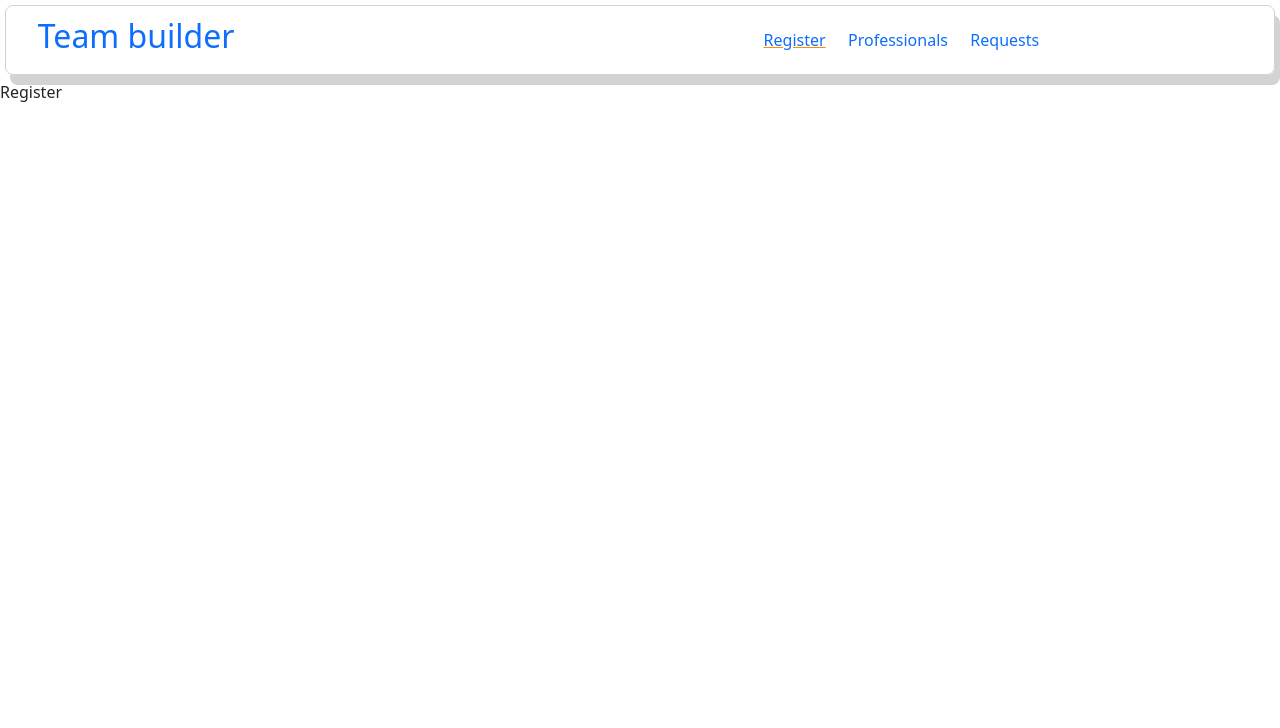
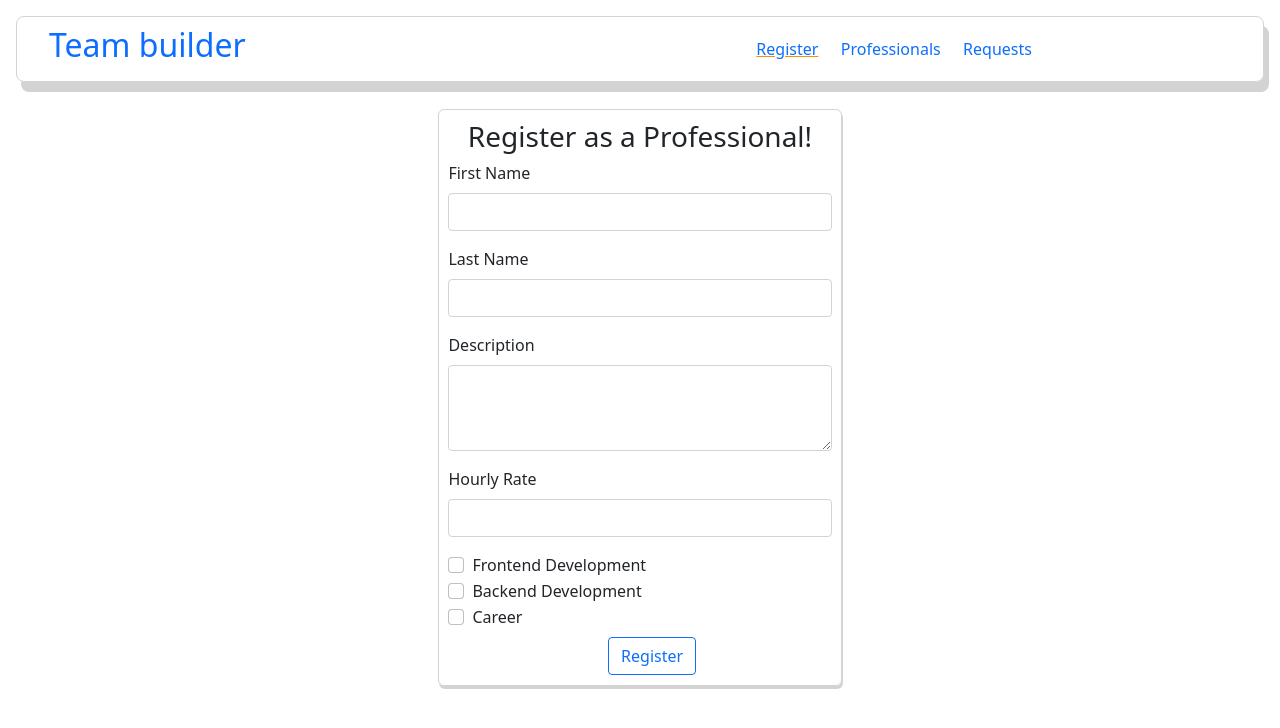
Before and after one commit to hero931/team-builder, a Vue app: page /register in a window 1280 px wide. Shown: the top 728 px of the page. Built offline with nearby package versions, Linux system fonts and the light colour scheme.

Commit message:
form have been updated

```diff
--- a/src/App.vue
+++ b/src/App.vue
@@ -1,5 +1,5 @@
 <template>
-    <div class="box">
+    <div>
         <div class="nav"><the-header></the-header></div>
         <router-view></router-view>
     </div>
@@ -19,22 +19,14 @@ export default {
         font-family: "Roboto", sans-serif;
     }
 
-    .box {
-        display: grid;
-        grid-template-columns: repeat(4, 25%);
-        grid-template-rows: 5rem 10rem 10rem;
-        grid-template-areas:
-            "alef alef alef alef"
-            "bet bet bet gimel"
-            "dal dal dal dal";
-    }
 
     .nav {
+        display: grid;
         border: 1px solid lightgray;
-        grid-area: alef;
         border-radius: 8px;
-        margin: 0.3rem;
+        margin: 1rem;
         box-shadow: 5px 10px lightgray;
+        grid-template-rows: 4rem;
     }
 
 
--- /dev/null
+++ b/src/components/profs/ProfForm.vue
@@ -0,0 +1,67 @@
+<template>
+        <form @submit.prevent="submitForm">
+            <div class="mb-3">
+                <label for="firstname" class="form-label">First Name</label>
+                <input type="text" class="form-control" id="firstname" v-model.trim="firstName" />
+            </div>
+            <div class="mb-3">
+                <label for="lastname" class="form-label">Last Name</label>
+                <input type="text" class="form-control" id="lastname" v-model.trim="lastName" />
+            </div>
+            <div class="mb-3">
+                <label for="description" class="form-label">Description</label>
+                <textarea type="text" class="form-control" id="description" rows="3" v-model.trim="description"></textarea>
+            </div>
+            <div class="mb-3">
+                <label for="rate" class="form-label">Hourly Rate</label>
+                <input type="number" class="form-control" id="rate" v-model.number="rate" />
+            </div>
+            <div class="form-check">
+                <input class="form-check-input" type="checkbox" value="frontend" id="frontend" v-model="areas" />
+                <label class="form-check-label" for="frontend">
+                    Frontend Development
+                </label>
+            </div>
+            <div class="form-check">
+                <input class="form-check-input" type="checkbox" value="backend" id="backend" v-model="areas" />
+                <label class="form-check-label" for="backend">
+                    Backend Development
+                </label>
+            </div>
+            <div class="form-check">
+                <input class="form-check-input" type="checkbox" value="career" id="career" v-model="areas" />
+                <label class="form-check-label" for="career">
+                    Career
+                </label>
+            </div>
+            <div class="d-grid gap-2 col-2 mx-auto mt-2">
+            <button type="submit" class="btn btn-outline-primary">Register</button>
+            </div>
+        </form>
+</template>
+
+<script>
+export default {
+    data() {
+        return {
+            areas: [],
+            rate: null,
+            firstName: '',
+            lastName: '',
+            description: ''
+        }
+    },
+    methods: {
+        submitForm() {
+            const formData = {
+                first: this.firstName,
+                last: this.lastName,
+                desc: this.description,
+                rate: this.rate,
+                areas: this.areas
+            };
+            console.log(formData);
+        }
+    },
+}
+</script>
--- a/src/components/profs/ProfListItem.vue
+++ b/src/components/profs/ProfListItem.vue
@@ -33,8 +33,6 @@ export default {
 
 <style scoped>
     .card {
-        width: 20rem;
-        margin: 2rem;
-        box-shadow: 5px 10px rgb(197, 197, 141);
+        box-shadow: 2px 3px rgb(240, 190, 99);
     }
 </style>
--- a/src/pages/profs/ProfDetail.vue
+++ b/src/pages/profs/ProfDetail.vue
@@ -1,18 +1,17 @@
 <template>
-    <section class="container">
-        <div class="item-b">
+    <div class="main">
             <div class="card">
                 <div class="card-header">
                     ${{ rate }}/hour
                 </div>
                     <div class="card-body">
-
                             <h5 class="card-title">{{ fullName }}</h5>
                             <p class="card-text">Interested? Reach out now!</p>
                             <a href="#" class="card-link card-text"><router-link :to="contactLink">Contact</router-link></a>
                             <router-view></router-view>
                     </div>
             </div>
+            <hr>
             <div class="card">
                 <div class="card-body">
                             <p class="card-text">{{ description }}</p>
@@ -21,8 +20,7 @@
                             </ul>
                 </div>
             </div>
-        </div>
-    </section>
+    </div>
 </template>
 
 <script>
@@ -58,21 +56,16 @@ export default {
 </script>
 
 <style scoped>
-    .container {
+    .main {
         display: grid;
+        max-width: 30rem;
+        margin: 2rem;
+        border: 1px solid lightgray;
+        border-radius: 6px;
+        box-shadow: 1px 3px rgb(187, 197, 204);
+    }
+    .card {
+        border: none;
+    }
 
-        grid-template-columns: 20rem 10rem 50px 50px;
-        grid-template-rows: auto;
-        grid-template-areas:
-            "header header header header"
-            "main main . sidebar"
-            "footer footer footer footer";
-    }
-    .item-b {
-        grid-area: header;
-        display: flex;
-        flex-direction: column;
-        margin: 3rem;
-        box-shadow: 3px 6px lightgray;
-    }
 </style>
--- a/src/pages/profs/ProfRegister.vue
+++ b/src/pages/profs/ProfRegister.vue
@@ -1,5 +1,37 @@
 <template>
-    <div>
-        Register
-    </div>
+        <div class="mainForm">
+            <div class="form">
+                <h3 class="title">Register as a Professional!</h3>
+                <prof-form></prof-form>
+            </div>
+        </div>
 </template>
+
+<script>
+import ProfForm from '../../components/profs/ProfForm.vue'
+export default {
+    components: { ProfForm }
+}
+</script>
+
+<style scoped>
+    .mainForm {
+        display: grid;
+        grid-template-columns: 1fr 1fr 1fr;
+        grid-template-rows: auto;
+        grid-template-areas: "alef bet gimel";
+    }
+    .form {
+        grid-area: bet;
+        display: flex;
+        flex-direction: column;
+        margin: 0.7rem;
+        padding: 0.6rem;
+        border: 1px solid lightgrey;
+        border-radius: 6px;
+        box-shadow: 1px 3px lightgray;
+    }
+    .title {
+        text-align: center;
+    }
+</style>
--- a/src/pages/profs/ProfsList.vue
+++ b/src/pages/profs/ProfsList.vue
@@ -1,11 +1,10 @@
 <template>
         <div class="card">
-        <div class="card-body">
-            <prof-filter @change-filter="chFilter"><button type="button" class="btn btn-outline-primary">Filter</button></prof-filter>
-            <button type="button" class="btn btn-outline-primary">Refresh</button>
+            <div class="card-body">
+                <prof-filter @change-filter="chFilter"><button type="button" class="btn btn-outline-primary">Filter</button></prof-filter>
+                <button type="button" class="btn btn-outline-primary btn-sm">Refresh</button>
+            </div>
         </div>
-        </div>
-            <!-- <div><a href="#" class="card-link"><router-link to="/register">Register</router-link></a></div>          -->
             <ul v-if="hasProfs" class="list-group">
                 <prof-list-item class="list-group-item"
                         v-for="prof in filteredProfs"
@@ -63,27 +62,29 @@ export default {
 </script>
 
 <style scoped>
-    ul {
-        list-style: none;
-        margin: 2rem auto;
+    .list-group {
+        display: grid;
+        grid-template-columns: 1fr 1fr 1fr 1fr;
+    }
+    .list-group-item {
+        border: none;
     }
     .card {
-        margin: 2rem;
-        display: grid;
-        grid-template-rows: 2rem 10rem;
-        grid-template-areas: "alef" "alef";
-        border: none;
+        display: flex;
+        align-items: flex-start;
+        margin: 2rem 1rem;
+        max-width: 22rem;
+        box-shadow: 1px 3px lightgray;
     }
+
     .card-body {
         display: flex;
-        justify-content: space-evenly;
-        align-items: center;
-        grid-area: alef;
-        border: 1px solid lightgray;
-        border-radius: 6px;
-        box-shadow: 1px 3px lightgray;
+        flex-direction: column;
     }
+
     .btn {
-        margin: 0.3rem;
+        margin-top: 1rem;
+        max-width: 5rem;
     }
+
 </style>
```
